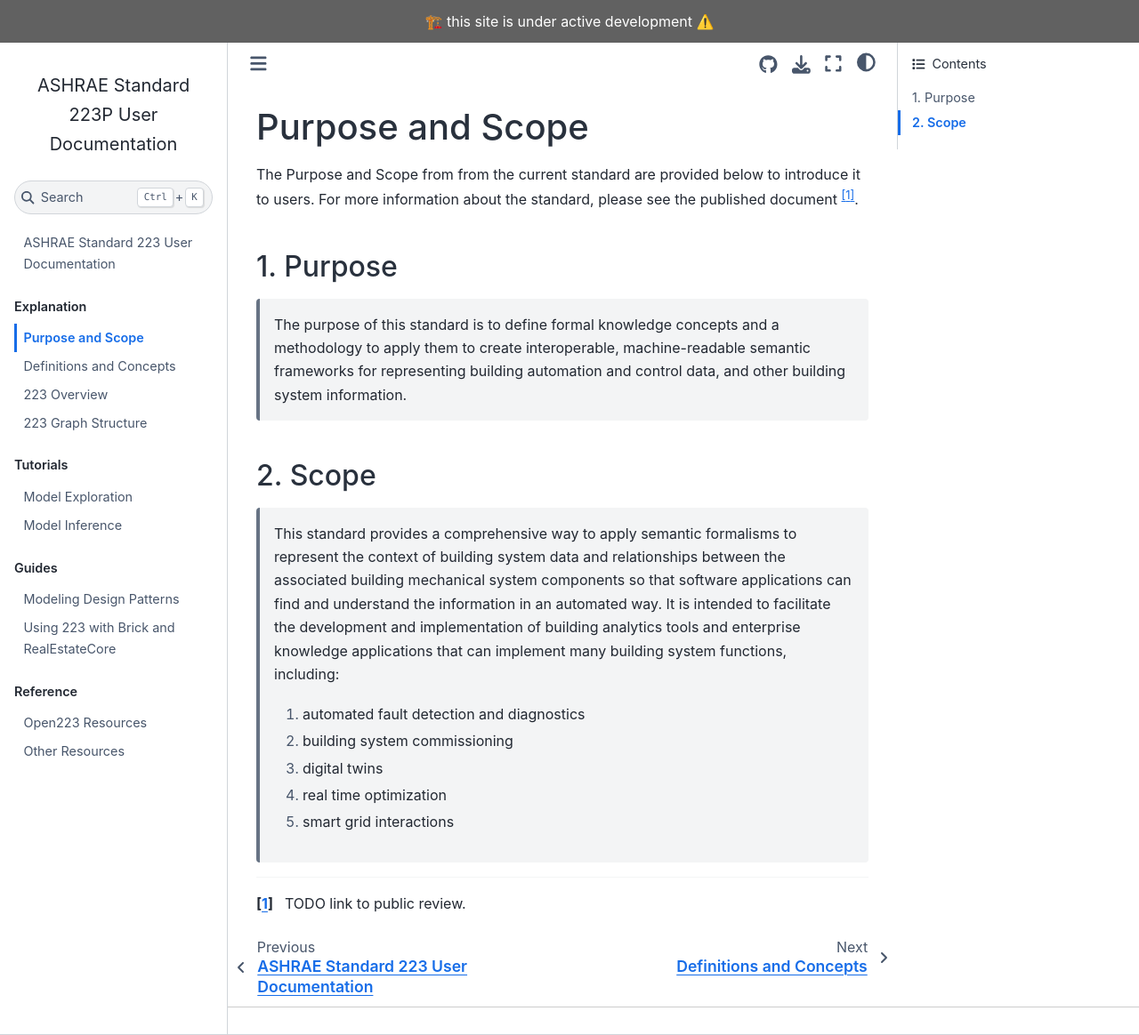
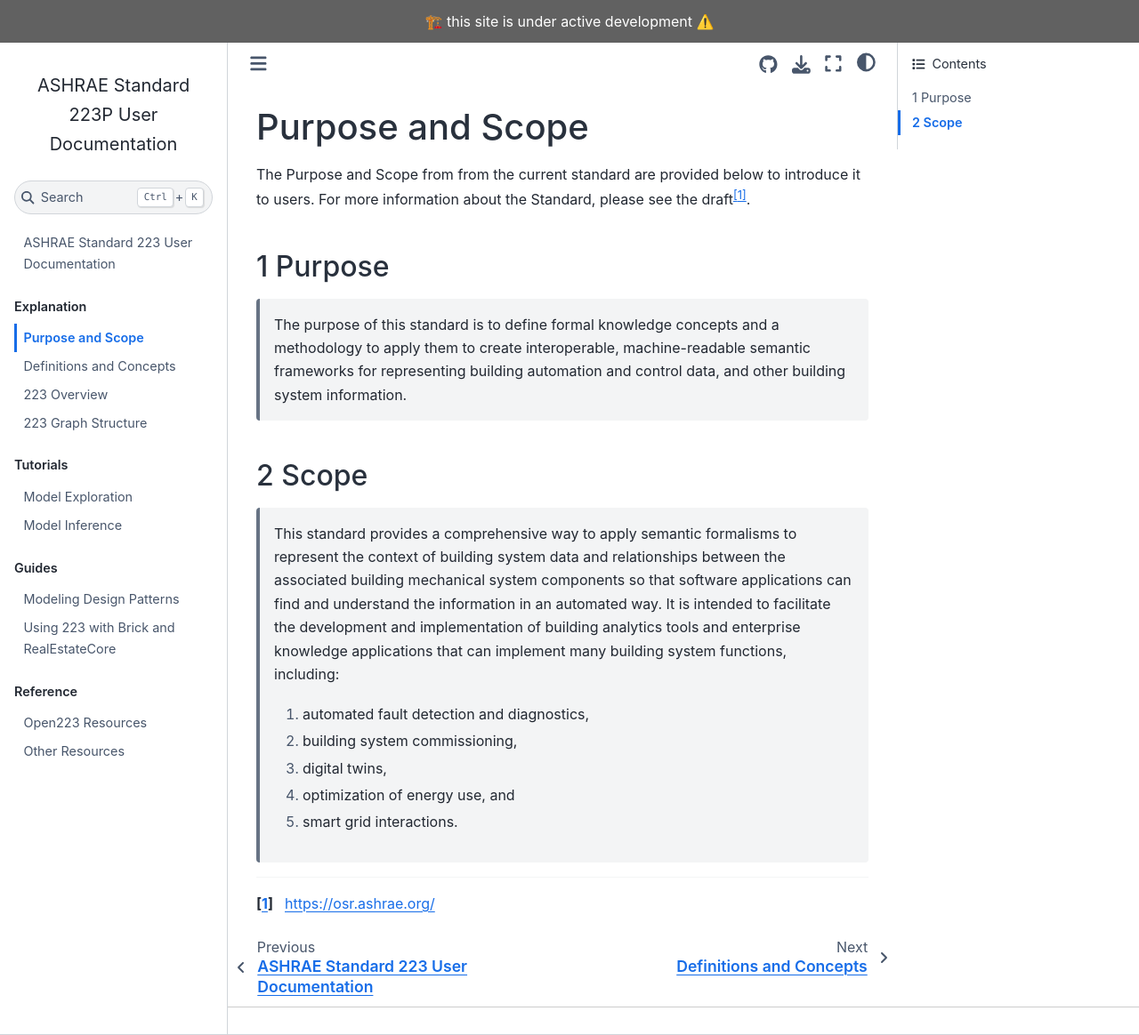
Before and after one commit to open223/docs.open223.info, a Jupyter Book: the page built from explanation/purpose_scope.md, in a window 1280 px wide and 1164 px high. Shown: the whole window at 89% size. Built offline with Jupyter Book 1.0.4 settings and Sphinx 7.4.7 and the Sphinx Book theme 1.1.4, drawn with Linux system fonts in a browser that asks for light colours.

Commit message:
Update purpose_scope.md

```diff
--- a/explanation/purpose_scope.md
+++ b/explanation/purpose_scope.md
@@ -1,17 +1,17 @@
 (purpose-scope)=
 # Purpose and Scope
 
-The Purpose and Scope from from the current standard are provided below to introduce it to users. For more information about the standard, please see the published document [^1].
+The Purpose and Scope from from the current standard are provided below to introduce it to users. For more information about the Standard, please see the draft[^1].
 
-[^1]: TODO link to public review.
+[^1]: https://osr.ashrae.org/
 
-## 1. Purpose
+## 1 Purpose
 >The purpose of this standard is to define formal knowledge concepts and a methodology to apply them to create interoperable, machine-readable semantic frameworks for representing building automation and control data, and other building system information.
 
-## 2. Scope
+## 2 Scope
 >This standard provides a comprehensive way to apply semantic formalisms to represent the context of building system data and relationships between the associated building mechanical system components so that software applications can find and understand the information in an automated way. It is intended to facilitate the development and implementation of building analytics tools and enterprise knowledge applications that can implement many building system functions, including:
->1. automated fault detection and diagnostics
->2. building system commissioning
->3. digital twins
->4. real time optimization
->5. smart grid interactions
+>1. automated fault detection and diagnostics,
+>2. building system commissioning,
+>3. digital twins,
+>4. optimization of energy use, and
+>5. smart grid interactions.
```
